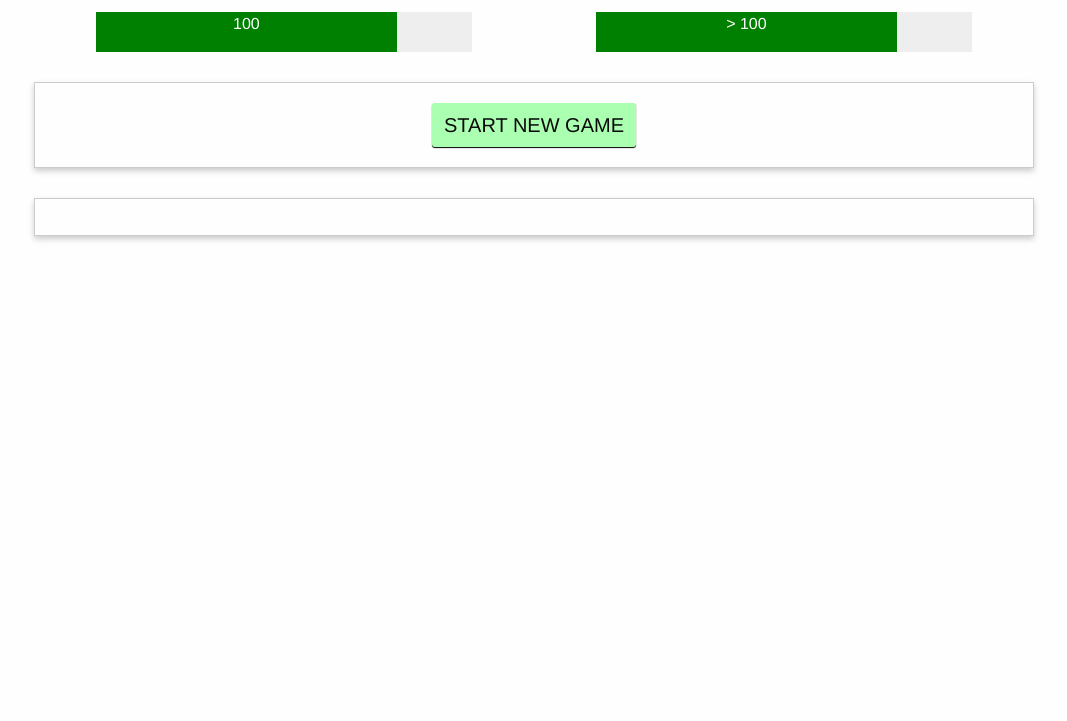
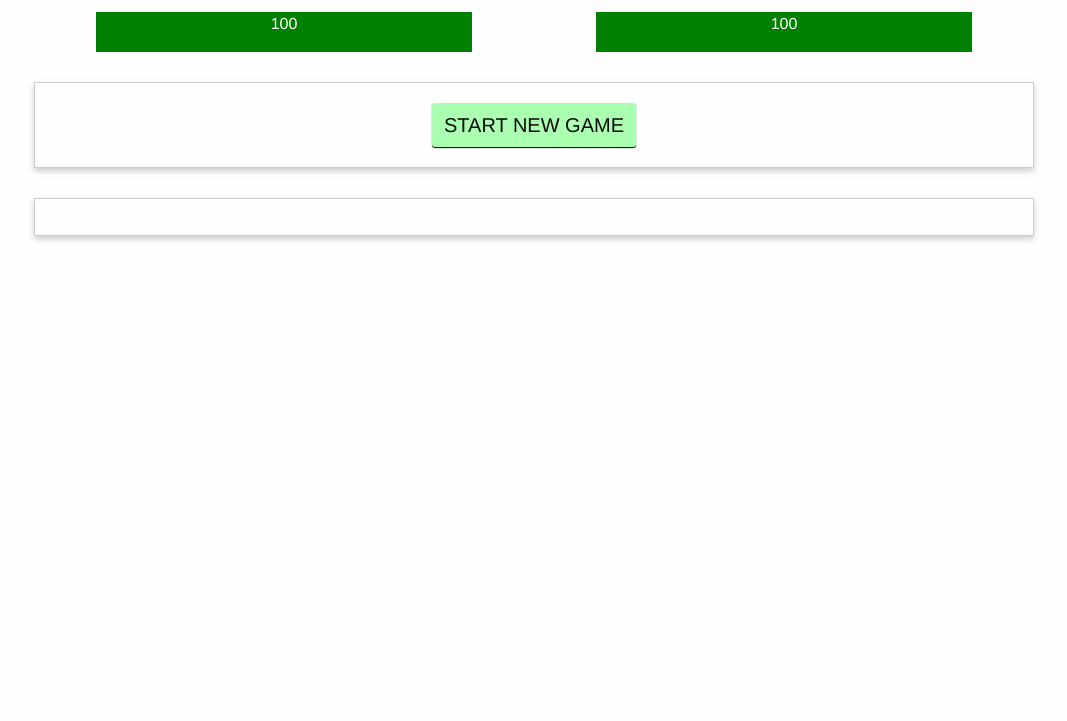
Before and after one commit to Funnyboy363/monster-slayer-project, a plain HTML site: page index.html in a window 1280 px wide. Shown: the part 79-800 px from the top of the page, without its empty margins (106-1173 px from the left). Drawn offline with nearby package versions, Linux system fonts and the light colour scheme.

Commit message:
found probematic code

```diff
--- a/index.html
+++ b/index.html
@@ -16,7 +16,7 @@
                 <div
                 class="healthbar text-center"
                 style="background-color: green; margin: 0; color: white;"
-                :style="{width: playerhealth + '%'}">
+                :style="{width: playerHealth + '%'}">
 {{ playerHealth }}
                 </div>
             </div>
@@ -25,8 +25,8 @@
             <h1 class="text-center">MONSTER</h1>
             <div class="healthbar">
                 <div class="healthbar text-center" style="background-color: green; margin: 0; color: white;"
-                :style="{width: Monsterhealth + '%'}">
-                >
+                :style="{width: monsterHealth + '%'}">
+
 {{ monsterHealth }}
                 </div>
             </div>
```
